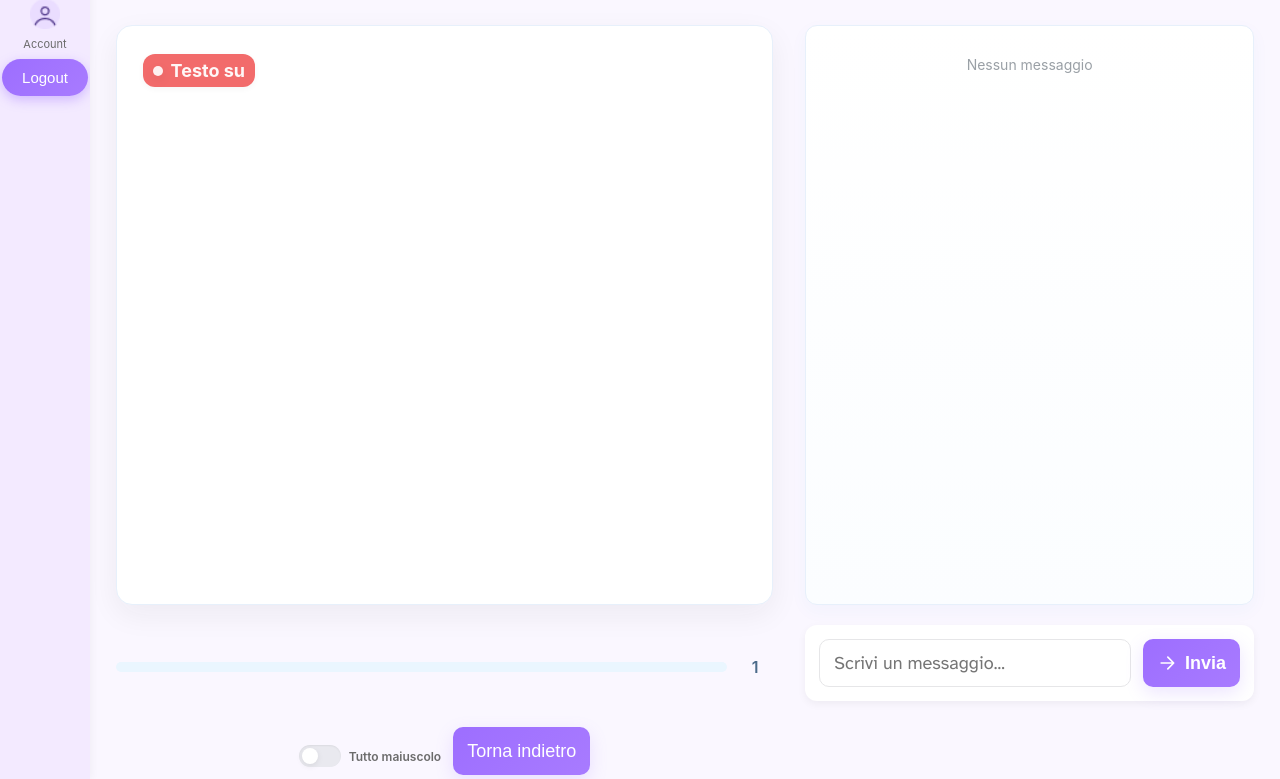
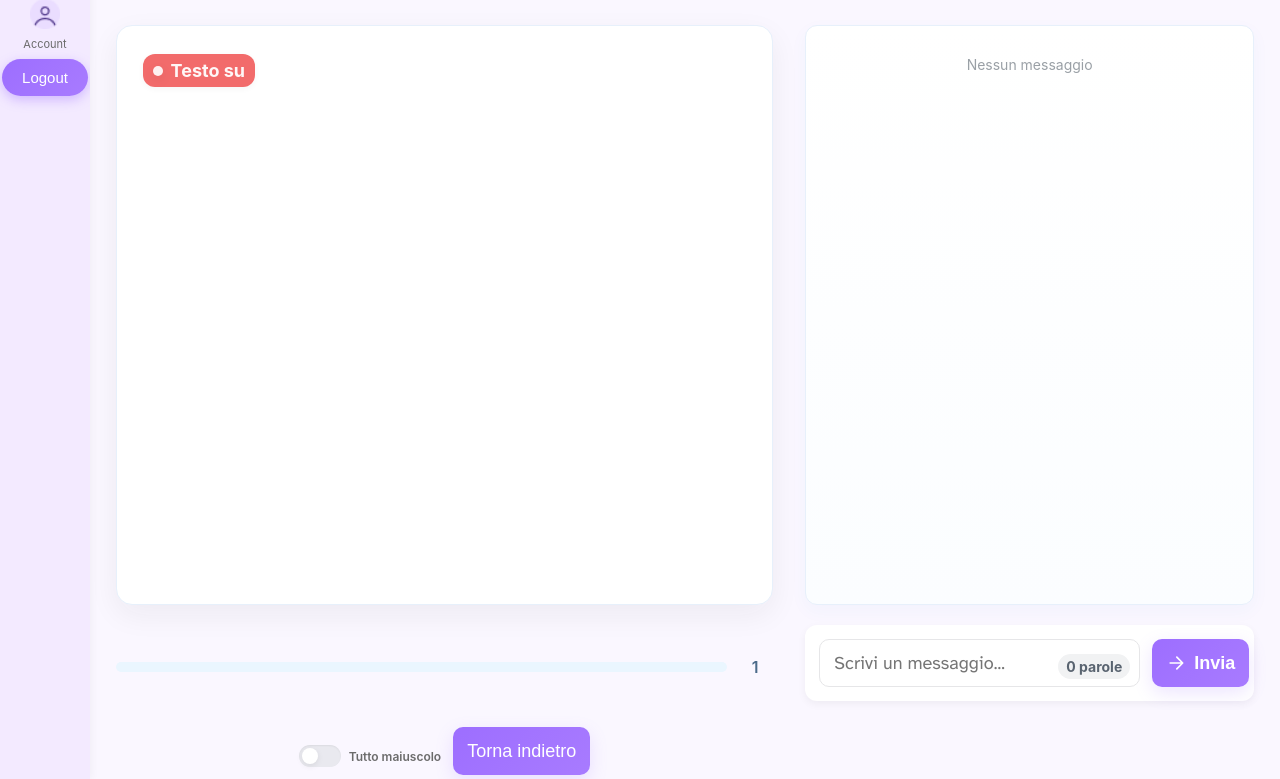
Before and after one commit to softlab-unimore/Claire, a Django app: template activity/templates/activity/chat2.html in a window 1280 px wide. Shown: the part 21-800 px from the top of the page. Run offline with Django 5.2, Linux system fonts and the light colour scheme; the template is opened without the code that fills it, so the values that code supplies are empty.

Commit message:
added word counter

```diff
--- a/activity/static/activity/chat.css
+++ b/activity/static/activity/chat.css
@@ -400,3 +400,30 @@
   .left { width: 100%; flex-basis: auto }
   .chat-box, .chat-input-form { max-width: 100%; flex-basis: auto }
 }
+
+/* NEW: wrap textarea + counter */
+.chat-input-wrap{
+  position: relative;
+  flex: 1;
+  display: flex;
+}
+
+/* NEW: little counter chip */
+.word-counter{
+  position: absolute;
+  right: 10px;
+  bottom: 8px;
+  font-size: 14px;
+  font-weight: 700;
+  padding: 4px 8px;
+  border-radius: 999px;
+  background: rgba(31, 45, 61, 0.06);
+  color: rgba(31, 45, 61, 0.72);
+  user-select: none;
+  pointer-events: none;
+}
+
+/* ensure textarea has room so text doesn't collide with the chip */
+.chat-input{
+  padding-right: 90px; /* space for the counter */
+}
--- a/activity/templates/activity/chat2.html
+++ b/activity/templates/activity/chat2.html
@@ -94,11 +94,31 @@
       </div>
       <div style="margin-top: 10px;">
         <!--<form class="chat-input-form" action="{% url 'chat' %}" method="POST" onsubmit="return disableButton();">-->
-        <form class="chat-input-form" method="POST">
+        <!--<form class="chat-input-form" method="POST">
           {% csrf_token %}
             <input type="hidden" name="activity_id" value="{{ activity_id }}">
             <input type="hidden" name="group_id" value="{{ group_id }}">
           <textarea name="message" class="chat-input" placeholder="Scrivi un messaggio..." {% if blocked %}disabled{% endif %} required></textarea>
+          <button type="submit" class="send-button" id="chat-send-button" {% if blocked %}disabled{% endif %} aria-label="Send message">
+            <svg width="20" height="20" viewBox="0 0 24 24" fill="none" xmlns="http://www.w3.org/2000/svg" aria-hidden="true">
+              <path d="M5 12h14M13 5l7 7-7 7" stroke="currentColor" stroke-width="2" stroke-linecap="round" stroke-linejoin="round"/>
+            </svg>
+            <span class="btn-label">Invia</span>
+          </button>
+        </form>-->
+      <form class="chat-input-form" method="POST">
+          {% csrf_token %}
+          <input type="hidden" name="activity_id" value="{{ activity_id }}">
+          <input type="hidden" name="group_id" value="{{ group_id }}">
+
+          <!-- NEW: textarea wrapper so we can place the counter neatly -->
+          <div class="chat-input-wrap">
+            <textarea name="message" class="chat-input" placeholder="Scrivi un messaggio..." {% if blocked %}disabled{% endif %} required></textarea>
+
+            <!-- NEW: live word counter -->
+            <div id="word-counter" class="word-counter" aria-live="polite">0 parole</div>
+          </div>
+
           <button type="submit" class="send-button" id="chat-send-button" {% if blocked %}disabled{% endif %} aria-label="Send message">
             <!-- arrow icon -->
             <svg width="20" height="20" viewBox="0 0 24 24" fill="none" xmlns="http://www.w3.org/2000/svg" aria-hidden="true">
@@ -691,6 +711,49 @@
       armWriteTimerFromNow();
     }
   });
+
+  (function () {
+    function countWords(text) {
+      // counts words separated by whitespace, ignores extra spaces/newlines
+      const trimmed = (text || "").trim();
+      if (!trimmed) return 0;
+      return trimmed.split(/\s+/).filter(Boolean).length;
+    }
+
+    function updateWordCounter(textarea, counterEl) {
+      const n = countWords(textarea.value);
+      counterEl.textContent = n === 1 ? "1 parola" : `${n} parole`;
+    }
+
+    function initWordCounter() {
+      const form = document.querySelector(".chat-input-form");
+      if (!form) return;
+
+      const textarea = form.querySelector('textarea[name="message"]');
+      const counterEl = document.getElementById("word-counter");
+      if (!textarea || !counterEl) return;
+
+      // Update on every input (typing, paste, etc.)
+      const onInput = () => updateWordCounter(textarea, counterEl);
+      textarea.addEventListener("input", onInput);
+
+      // Initialize with current value (in case of autofill/back nav)
+      onInput();
+
+      // Reset after submit clears textarea in submitWithStreaming()
+      // We'll hook the form submit event too (you already preventDefault + submitWithStreaming)
+      form.addEventListener("submit", function () {
+        // after your code clears textarea.value = "" this will refresh
+        setTimeout(onInput, 0);
+      });
+    }
+
+    if (document.readyState === "loading") {
+      document.addEventListener("DOMContentLoaded", initWordCounter);
+    } else {
+      initWordCounter();
+    }
+  })();
 </script>
 
 </body>
```
